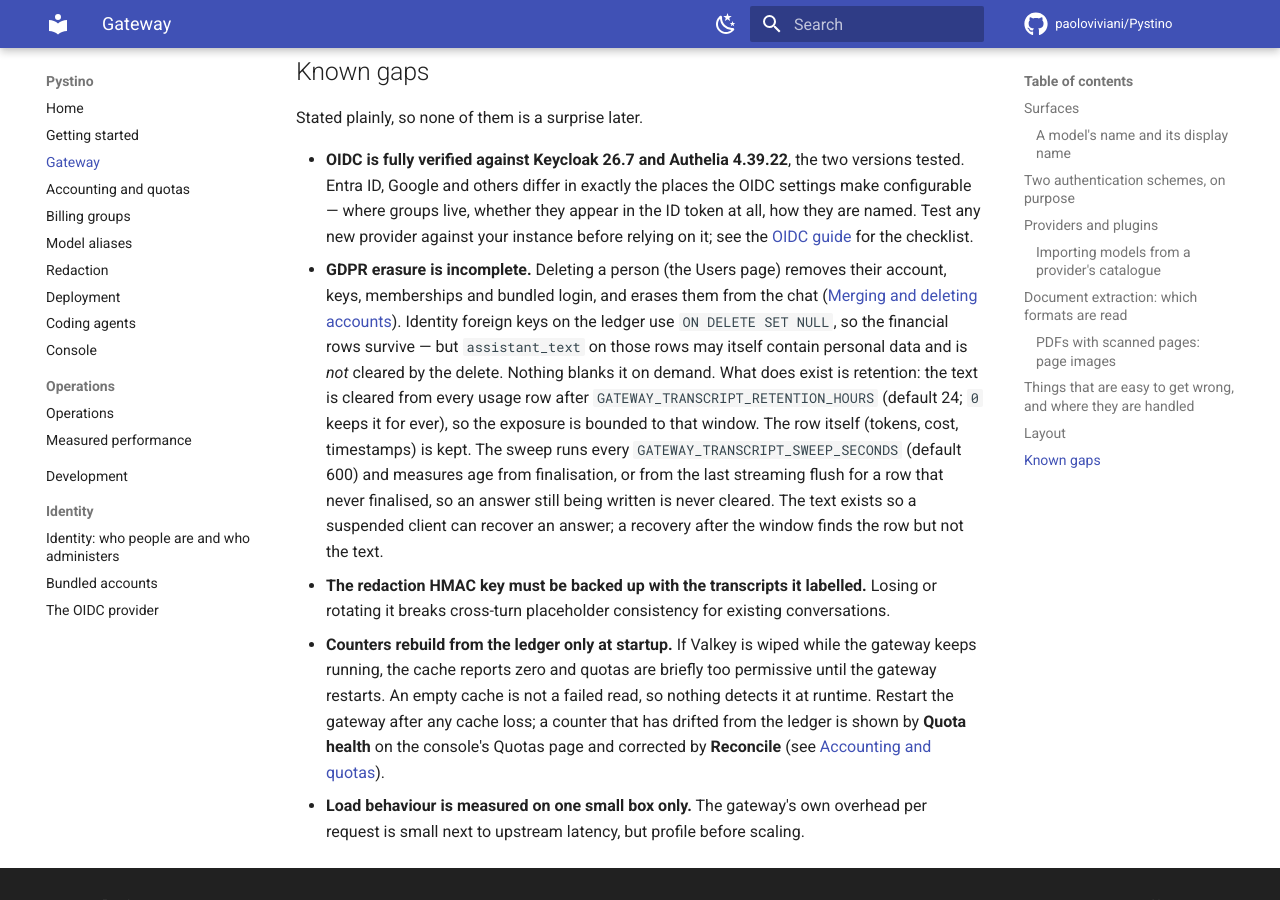
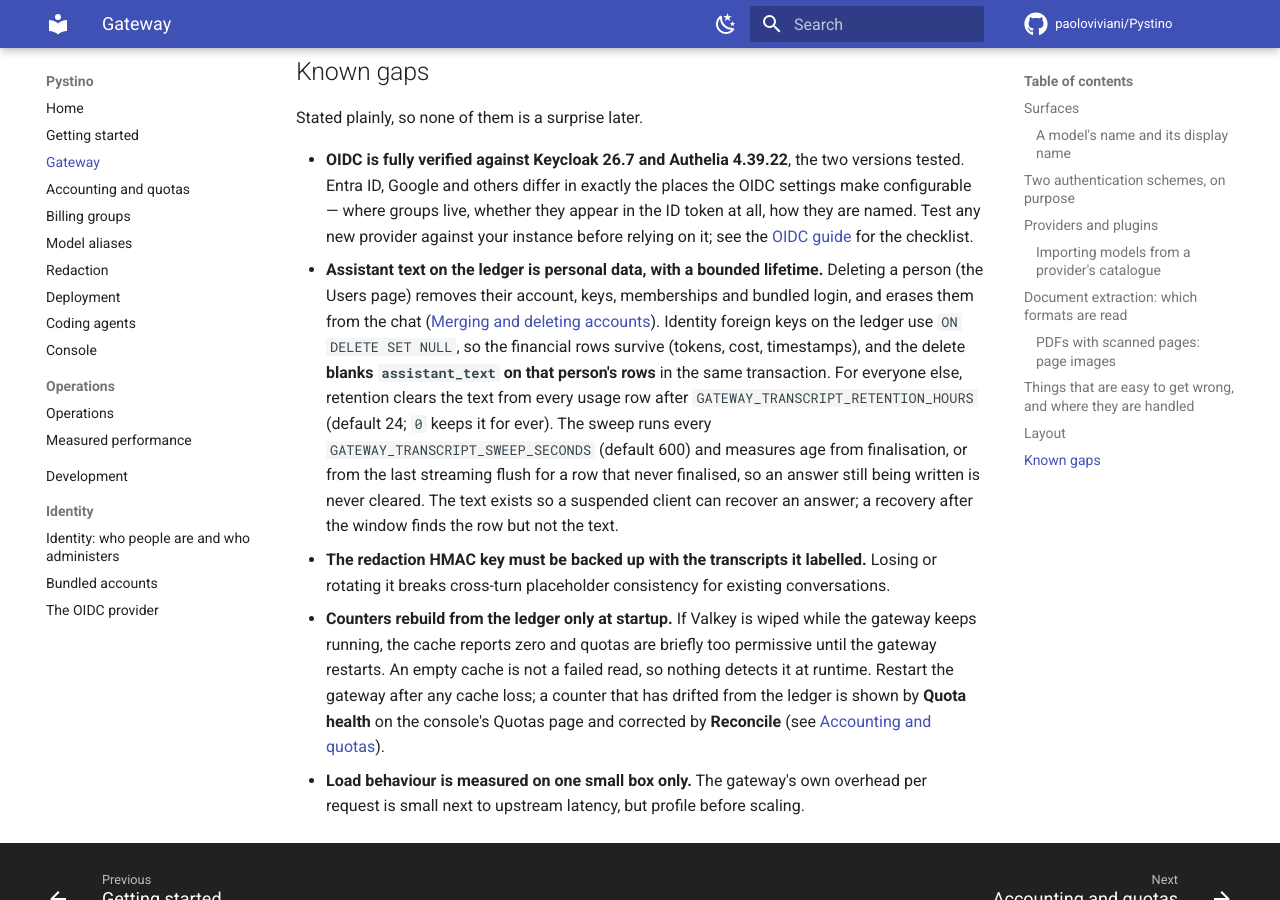
Before and after one commit to paoloviviani/Pystino, an MkDocs documentation site: the page built from docs/gateway.md, in a window 1280 px wide and 900 px high, scrolled down 8399 px. Built offline with MkDocs 1.6.1 and Material for MkDocs 9.7.7, drawn with Linux system fonts in a browser that asks for light colours; comment, search, counter and statistics services are not loaded.

Commit message:
Close three known open items from AGENTS.md
The estimated-usage disclosure blamed the provider for every estimate. A
client that hangs up before the terminal frame leaves an estimated row the
provider is not at fault for, and the row's status says so. The report now
counts those apart (estimated_disconnected_requests) and gives each cause
its own sentence.

Deleting a person left the reply text kept on their ledger rows for a
suspended client until the next retention sweep. That text is their
content, so the delete now blanks it in the same transaction. The rows
themselves, with their amounts, still survive.

Comments in deploy/cli.py still sent readers to the archived cerea-deploy
repository instead of Cerea's kit/.

```diff
--- a/docs/gateway.md
+++ b/docs/gateway.md
@@ -299,20 +299,20 @@ Stated plainly, so none of them is a surprise later.
   groups live, whether they appear in the ID token at all, how they are named.
   Test any new provider against your instance before relying on it; see the
   [OIDC guide](oidc-generic-provider.md) for the checklist.
-- **GDPR erasure is incomplete.** Deleting a person (the Users page) removes
-  their account, keys, memberships and bundled login, and erases them from the
-  chat ([Merging and deleting accounts](identity.md#merging-and-deleting-accounts)).
-  Identity foreign keys on the ledger use `ON DELETE SET NULL`, so the financial
-  rows survive — but `assistant_text` on those rows may itself contain personal
-  data and is *not* cleared by the delete. Nothing blanks it on demand. What
-  does exist is retention: the text is cleared from every usage row after
-  `GATEWAY_TRANSCRIPT_RETENTION_HOURS` (default 24; `0` keeps it for ever), so
-  the exposure is bounded to that window. The row itself (tokens, cost,
-  timestamps) is kept. The sweep runs every `GATEWAY_TRANSCRIPT_SWEEP_SECONDS`
-  (default 600) and measures age from finalisation, or from the last streaming
-  flush for a row that never finalised, so an answer still being written is
-  never cleared. The text exists so a suspended client can recover an answer;
-  a recovery after the window finds the row but not the text.
+- **Assistant text on the ledger is personal data, with a bounded lifetime.**
+  Deleting a person (the Users page) removes their account, keys, memberships
+  and bundled login, and erases them from the chat
+  ([Merging and deleting accounts](identity.md#merging-and-deleting-accounts)).
+  Identity foreign keys on the ledger use `ON DELETE SET NULL`, so the
+  financial rows survive (tokens, cost, timestamps), and the delete **blanks
+  `assistant_text` on that person's rows** in the same transaction. For
+  everyone else, retention clears the text from every usage row after
+  `GATEWAY_TRANSCRIPT_RETENTION_HOURS` (default 24; `0` keeps it for ever). The
+  sweep runs every `GATEWAY_TRANSCRIPT_SWEEP_SECONDS` (default 600) and
+  measures age from finalisation, or from the last streaming flush for a row
+  that never finalised, so an answer still being written is never cleared. The
+  text exists so a suspended client can recover an answer; a recovery after the
+  window finds the row but not the text.
 - **The redaction HMAC key must be backed up with the transcripts it
   labelled.** Losing or rotating it breaks cross-turn placeholder consistency
   for existing conversations.
```
Also changed, not shown: AGENTS.md (+0 -8 lines), docs/accounting-and-quotas.md (+8 -5 lines), docs/operations.md (+0 -7 lines), 6 other files.
